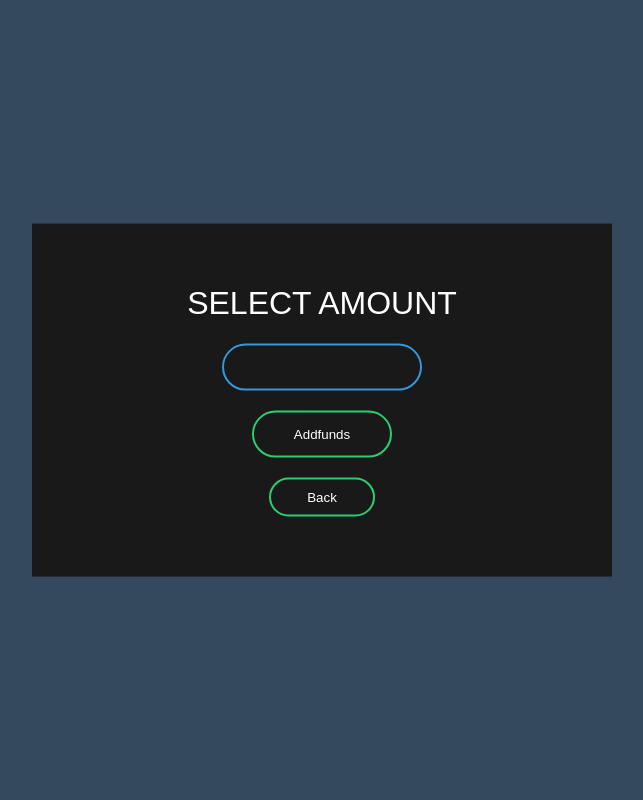
After one commit to MARTIKRISO/BankSystemWebApp, a Flask app: template templates/addfunds.html in a window 1280 px wide. The commit adds this page. Shown: the whole page, without its empty margins (318-961 px from the left). Run offline with Flask 2, Linux system fonts and the light colour scheme; the template is opened without the code that fills it, so the values that code supplies are empty.

Commit message:
addfunds added

```diff
--- a/templates/ClientPage.html
+++ b/templates/ClientPage.html
@@ -8,7 +8,7 @@
 
         <form class="box" action="">
             <h1>Select Option</h1>
-            <button type="button" onclick="window.location.href='{{ url_for( 'add funds') }}';">Add Funds</button>
+            <button type="button" onclick="window.location.href='{{ url_for( 'addfunds') }}';">Add Funds</button>
             <button type="button" onclick="window.location.href='{{ url_for( 'transferfunds') }}';">Transfer Funds</button>
             <button type="button" onclick="window.location.href='{{ url_for( 'index') }}';">Back</button>
         </form>
--- /dev/null
+++ b/templates/addfunds.html
@@ -0,0 +1,18 @@
+<html>
+    <head>
+        <meta charset="utf-8">
+        <link rel="stylesheet" href="{{ url_for('static', filename='common.css') }}">
+        <title>Add Funds</title>
+    </head>
+    <body>
+
+        <form class="box" action="">
+            <h1>Select Amount</h1>
+            <input type="text" name="Amount" placeholder="" required>
+            <input type="submit" name="Add" value="Addfunds">
+            <button type="button" onclick="window.location.href='{{ url_for( 'ClientPage') }}';">Back</button>
+        </form>
+
+
+    </body>
+</html>
```
